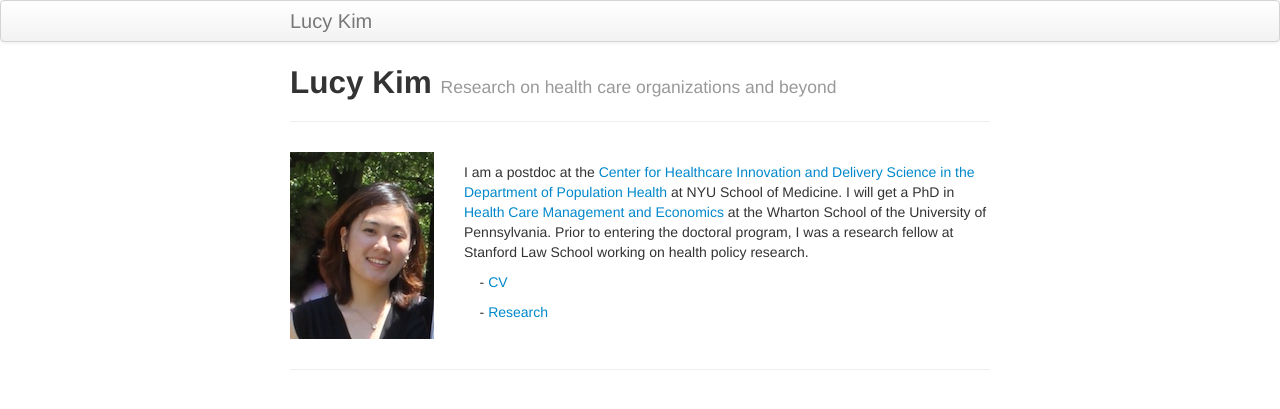
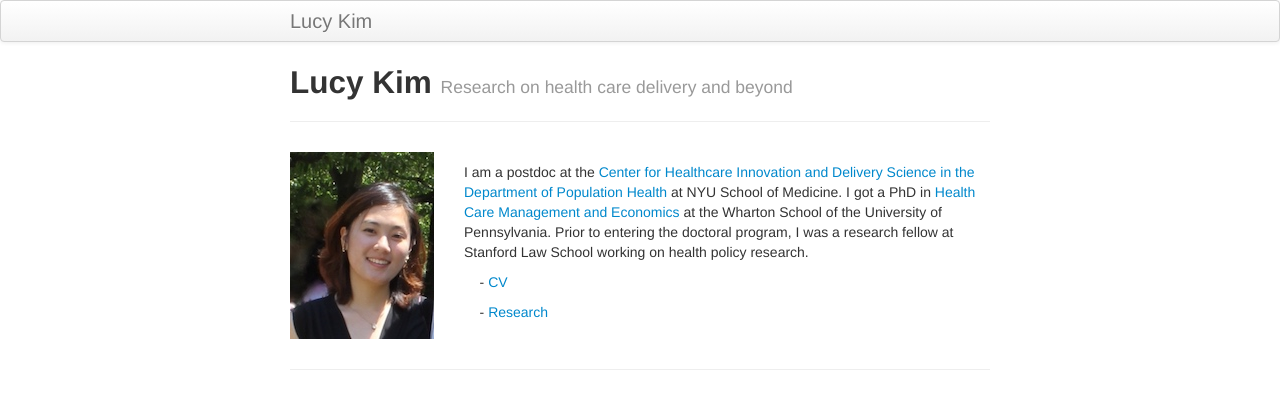
Before and after one commit to lucy-kim/lucy-kim.github.io, a Jekyll site: the page built from index.md, in a window 1280 px wide. Shown: the top 409 px of the page. Built offline with Jekyll 4.4.1, drawn with Linux system fonts in a browser that asks for light colours.

Commit message:
Updated main page and research

```diff
--- a/index.md
+++ b/index.md
@@ -1,13 +1,13 @@
 ---
 layout: page
 title: Lucy Kim
-tagline: Research on health care organizations and beyond
+tagline: Research on health care delivery and beyond
 description: Lucy Kim's research projects
 ---
 
 <img style="float: left; padding-right: 30px;" src="http://lucy-kim.github.io/profile_mar2016.jpg">
 
-I am a postdoc at the [Center for Healthcare Innovation and Delivery Science in the Department of Population Health](https://med.nyu.edu/chids/home) at NYU School of Medicine. I will get a PhD in [Health Care Management and Economics](https://hcmg.wharton.upenn.edu/) at the Wharton School of the University of Pennsylvania. Prior to entering the doctoral program, I was a research fellow at Stanford Law School working on health policy research.
+I am a postdoc at the [Center for Healthcare Innovation and Delivery Science in the Department of Population Health](https://med.nyu.edu/chids/home) at NYU School of Medicine. I got a PhD in [Health Care Management and Economics](https://hcmg.wharton.upenn.edu/) at the Wharton School of the University of Pennsylvania. Prior to entering the doctoral program, I was a research fellow at Stanford Law School working on health policy research.
 
 &nbsp;&nbsp;&nbsp;&nbsp;- [CV](https://www.dropbox.com/s/zk7ezft9euff3pp/Kim-cv.pdf?dl=0)
 
```
Also changed, not shown: pages/research.md (+6 -0 lines).
